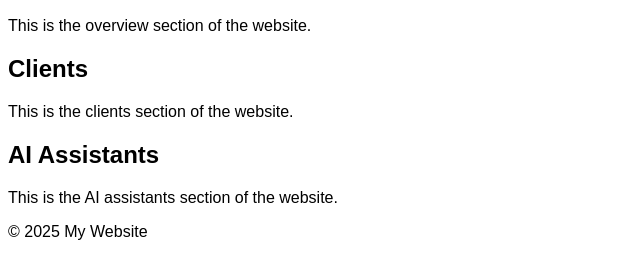
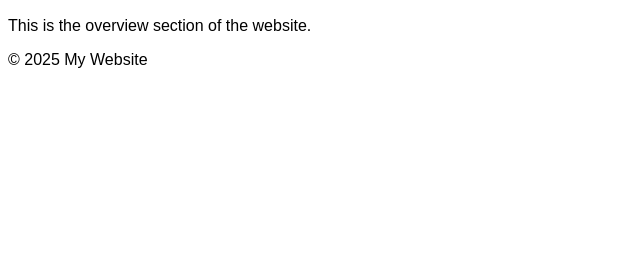
Before and after one commit to sumitranr/astra, a plain HTML site: page v0.1/web/index.html in a window 1280 px wide. Shown: the part 149-428 px from the top of the page, without its empty margins (0-640 px from the left). Drawn offline with Linux system fonts and the light colour scheme.

Commit message:
Update index.html

```diff
--- a/v0.1/web/index.html
+++ b/v0.1/web/index.html
@@ -3,7 +3,7 @@
 <head>
     <meta charset="UTF-8">
     <meta name="viewport" content="width=device-width, initial-scale=1.0">
-    <title>My Website</title>
+    <title>Overview</title>
     <style>
         body {
             font-family: Arial, sans-serif;
@@ -27,9 +27,9 @@
         <h1>Welcome to My Website</h1>
         <nav>
             <ul>
-                <li><a href="#overview">Overview</a></li>
-                <li><a href="#clients">Clients</a></li>
-                <li><a href="#ai-assistants">AI Assistants</a></li>
+                <li><a href="index.html">Overview</a></li>
+                <li><a href="clients.html">Clients</a></li>
+                <li><a href="ai-assistants.html">AI Assistants</a></li>
             </ul>
         </nav>
     </header>
@@ -39,16 +39,6 @@
             <h2>Overview</h2>
             <p>This is the overview section of the website.</p>
         </section>
-
-        <section id="clients">
-            <h2>Clients</h2>
-            <p>This is the clients section of the website.</p>
-        </section>
-
-        <section id="ai-assistants">
-            <h2>AI Assistants</h2>
-            <p>This is the AI assistants section of the website.</p>
-        </section>
     </main>
 
     <footer>
```
